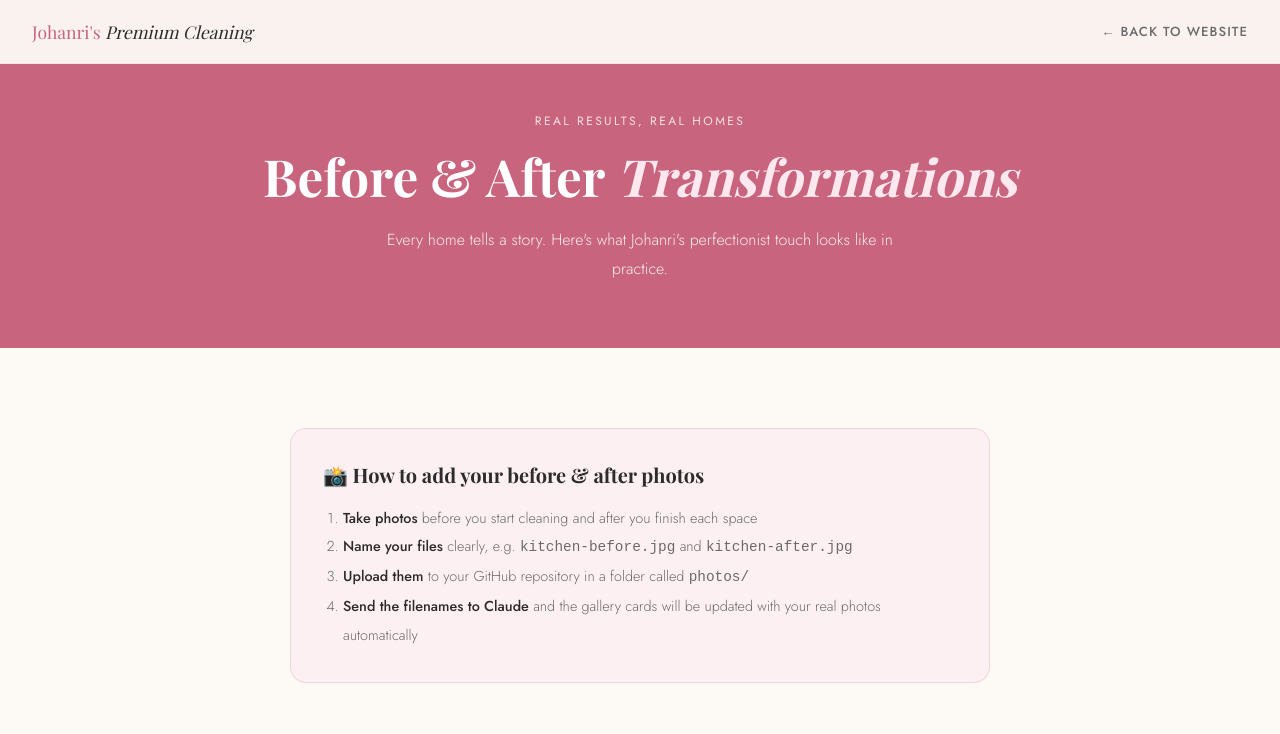
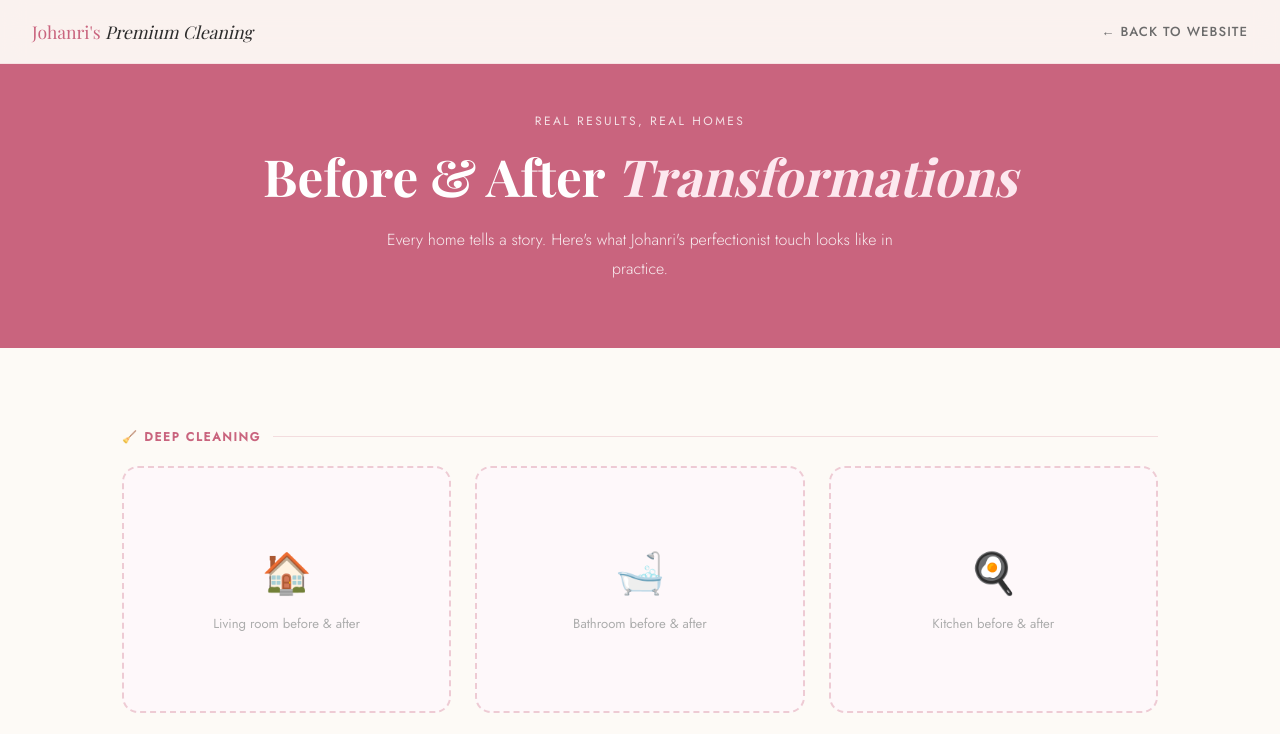
Before and after one commit to LiveInFaith/JohanriCleaningService, a plain HTML site: page gallary.html in a window 1280 px wide. Shown: the top 734 px of the page. Drawn offline with nearby package versions, Linux system fonts and the light colour scheme; a web font is replaced by a local one.

Commit message:
Remove photo upload instructions from gallery
Removed instructions for adding photos from the gallery section.

```diff
--- a/gallary.html
+++ b/gallary.html
@@ -372,17 +372,6 @@
 
 <div class="gallery-section">
 
-  <!-- HOW TO ADD PHOTOS -->
-  <div class="how-to" style="margin-top:3rem;">
-    <h3>📸 How to add your before & after photos</h3>
-    <ol>
-      <li><strong>Take photos</strong> before you start cleaning and after you finish each space</li>
-      <li><strong>Name your files</strong> clearly, e.g. <code>kitchen-before.jpg</code> and <code>kitchen-after.jpg</code></li>
-      <li><strong>Upload them</strong> to your GitHub repository in a folder called <code>photos/</code></li>
-      <li><strong>Send the filenames to Claude</strong> and the gallery cards will be updated with your real photos automatically</li>
-    </ol>
-  </div>
-
   <!-- DEEP CLEANING -->
   <div class="category-label">🧹 Deep cleaning</div>
   <div class="gallery-grid">
```
